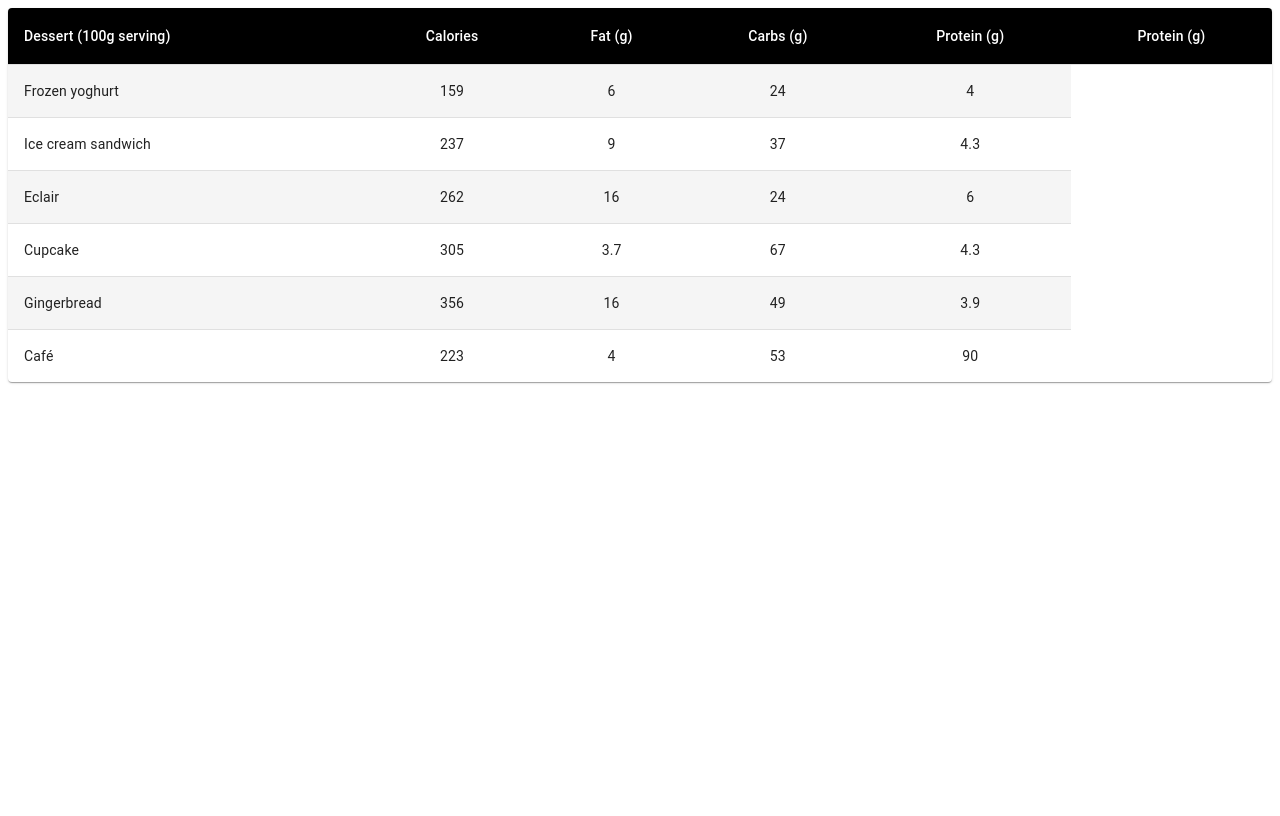
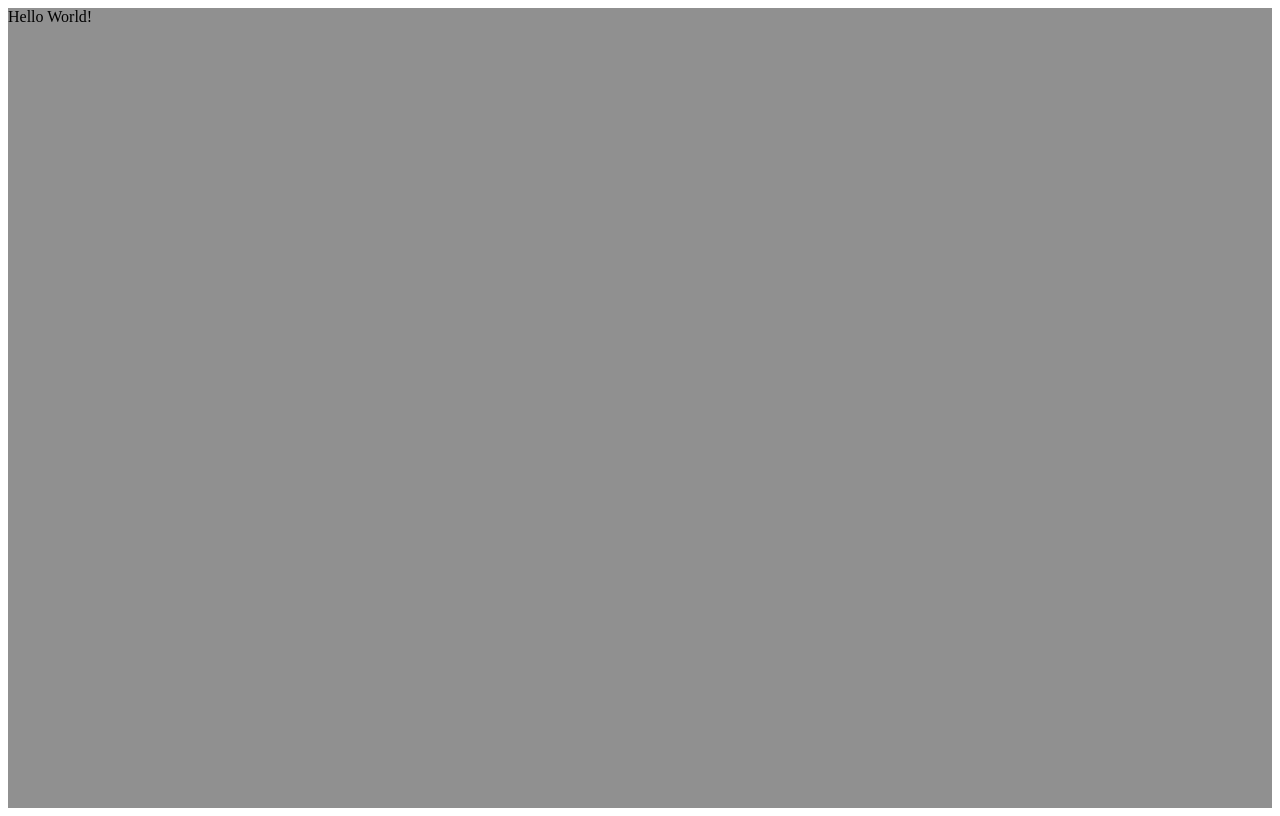
Before and after one commit to rRafaelAlves/to-do-mercado, a React (Create React App) app: page / in a window 1280 px wide. Built offline with nearby package versions, Linux system fonts and the light colour scheme.

Commit message:
salvando

```diff
--- a/package.json
+++ b/package.json
@@ -14,9 +14,11 @@
     "@types/node": "^16.18.11",
     "@types/react": "^18.0.26",
     "@types/react-dom": "^18.0.10",
+    "@types/styled-components": "^5.1.26",
     "react": "^18.2.0",
     "react-dom": "^18.2.0",
     "react-scripts": "5.0.1",
+    "styled-components": "^5.3.6",
     "typescript": "^4.9.4",
     "web-vitals": "^2.1.4"
   },
--- a/src/App.tsx
+++ b/src/App.tsx
@@ -1,83 +1,13 @@
-import * as React from 'react';
-import { styled } from '@mui/material/styles';
-import Table from '@mui/material/Table';
-import TableBody from '@mui/material/TableBody';
-import TableCell, { tableCellClasses } from '@mui/material/TableCell';
-import TableContainer from '@mui/material/TableContainer';
-import TableHead from '@mui/material/TableHead';
-import TableRow from '@mui/material/TableRow';
-import Paper from '@mui/material/Paper';
+import React from 'react';
+import * as C from './styles';
+function App(){
+  return(
+    <C.Container>
 
-const StyledTableCell = styled(TableCell)(({ theme }) => ({
-  [`&.${tableCellClasses.head}`]: {
-    backgroundColor: theme.palette.common.black,
-    color: theme.palette.common.white,
-  },
-  [`&.${tableCellClasses.body}`]: {
-    fontSize: 14,
-  },
-}));
+      Hello World!
 
+    </C.Container>
 
-const StyledTableRow = styled(TableRow)(({ theme }) => ({
-  '&:nth-of-type(odd)': {
-    backgroundColor: theme.palette.action.hover,
-  },
-  // hide last border
-  '&:last-child td, &:last-child th': {
-    border: 0,
-  },
-}));
+  )}
 
-function createData(
-  name: string,
-  calories: number,
-  fat: number,
-  carbs: number,
-  protein: number,
-) {
-  return { name, calories, fat, carbs, protein };
-}
-
-const rows = [
-  createData('Frozen yoghurt', 159, 6.0, 24, 4.0),
-  createData('Ice cream sandwich', 237, 9.0, 37, 4.3),
-  createData('Eclair', 262, 16.0, 24, 6.0),
-  createData('Cupcake', 305, 3.7, 67, 4.3),
-  createData('Gingerbread', 356, 16.0, 49, 3.9),
-  {name: 'Café', calories: 223, fat: 4, carbs: 53, protein: 90}
-];
-
-export default function App() {
-  return (
-    <TableContainer component={Paper}>
-      <Table sx={{ minWidth: 700 }} aria-label="customized table">
-        <TableHead>
-          <TableRow>
-            <StyledTableCell>Dessert (100g serving)</StyledTableCell>
-            <StyledTableCell align="center">Calories</StyledTableCell>
-            <StyledTableCell align="center">Fat&nbsp;(g)</StyledTableCell>
-            <StyledTableCell align="center">Carbs&nbsp;(g)</StyledTableCell>
-            <StyledTableCell align="center">Protein&nbsp;(g)</StyledTableCell>
-            <StyledTableCell align="center">Protein&nbsp;(g)</StyledTableCell>
-
-          </TableRow>
-        </TableHead>
-        <TableBody>
-          {rows.map((row) => (
-            <StyledTableRow key={row.name}>
-              <StyledTableCell component="th" scope="row">
-                {row.name}
-              </StyledTableCell>
-              <StyledTableCell align="center">{row.calories}</StyledTableCell>
-              <StyledTableCell align="center">{row.fat}</StyledTableCell>
-              <StyledTableCell align="center">{row.carbs}</StyledTableCell>
-              <StyledTableCell align="center">{row.protein}</StyledTableCell>
-
-            </StyledTableRow>
-          ))}
-        </TableBody>
-      </Table>
-    </TableContainer>
-  );
-}
+export default App;
--- /dev/null
+++ b/src/styles.ts
@@ -0,0 +1,7 @@
+import styled from "styled-components";
+
+export const Container = styled.div`
+height: 100vh;
+max-width: 100vw;
+background-color: #909090;
+`
```
Also changed, not shown: 1 other file (tests, documents, lock files or other folders).
